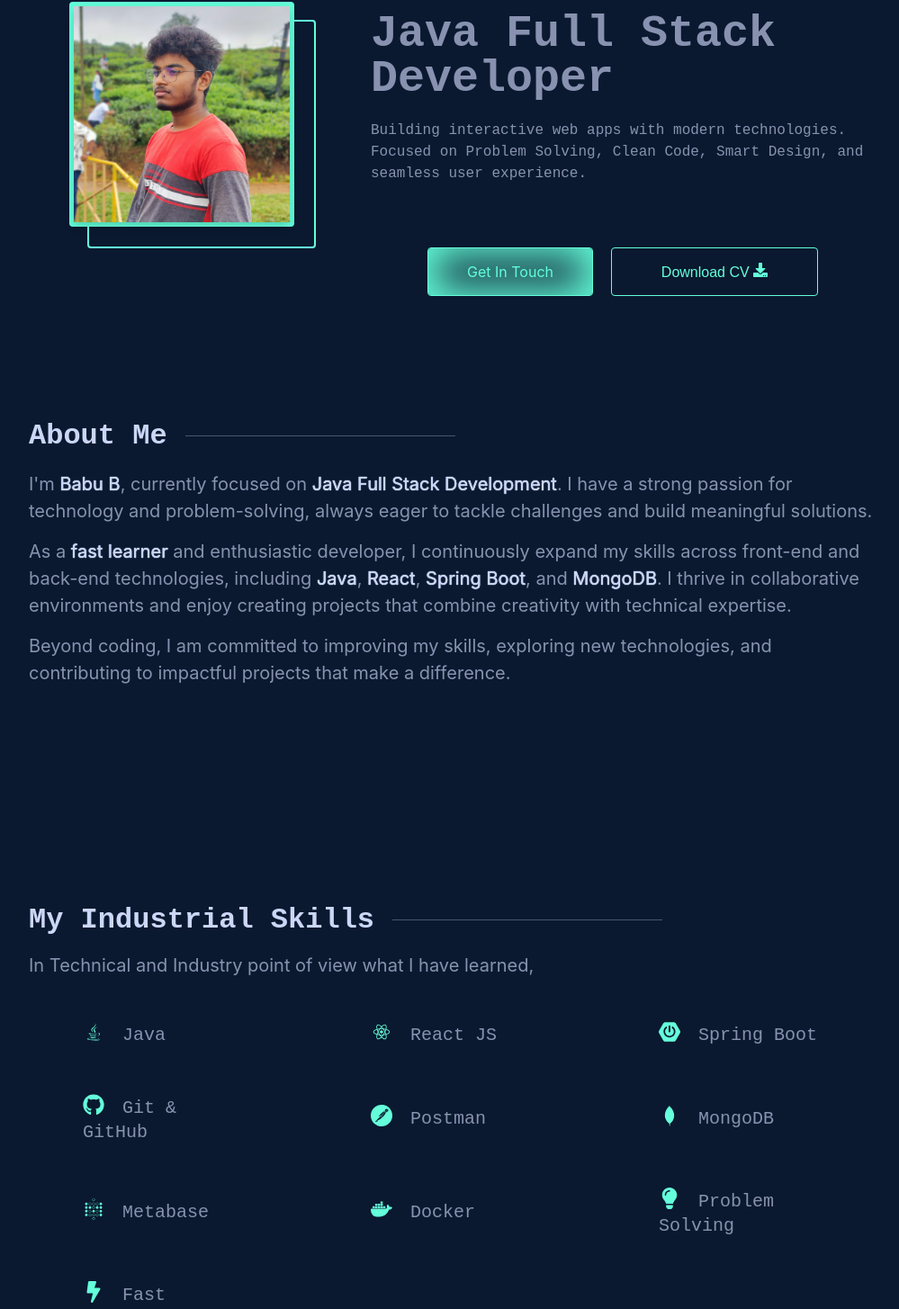
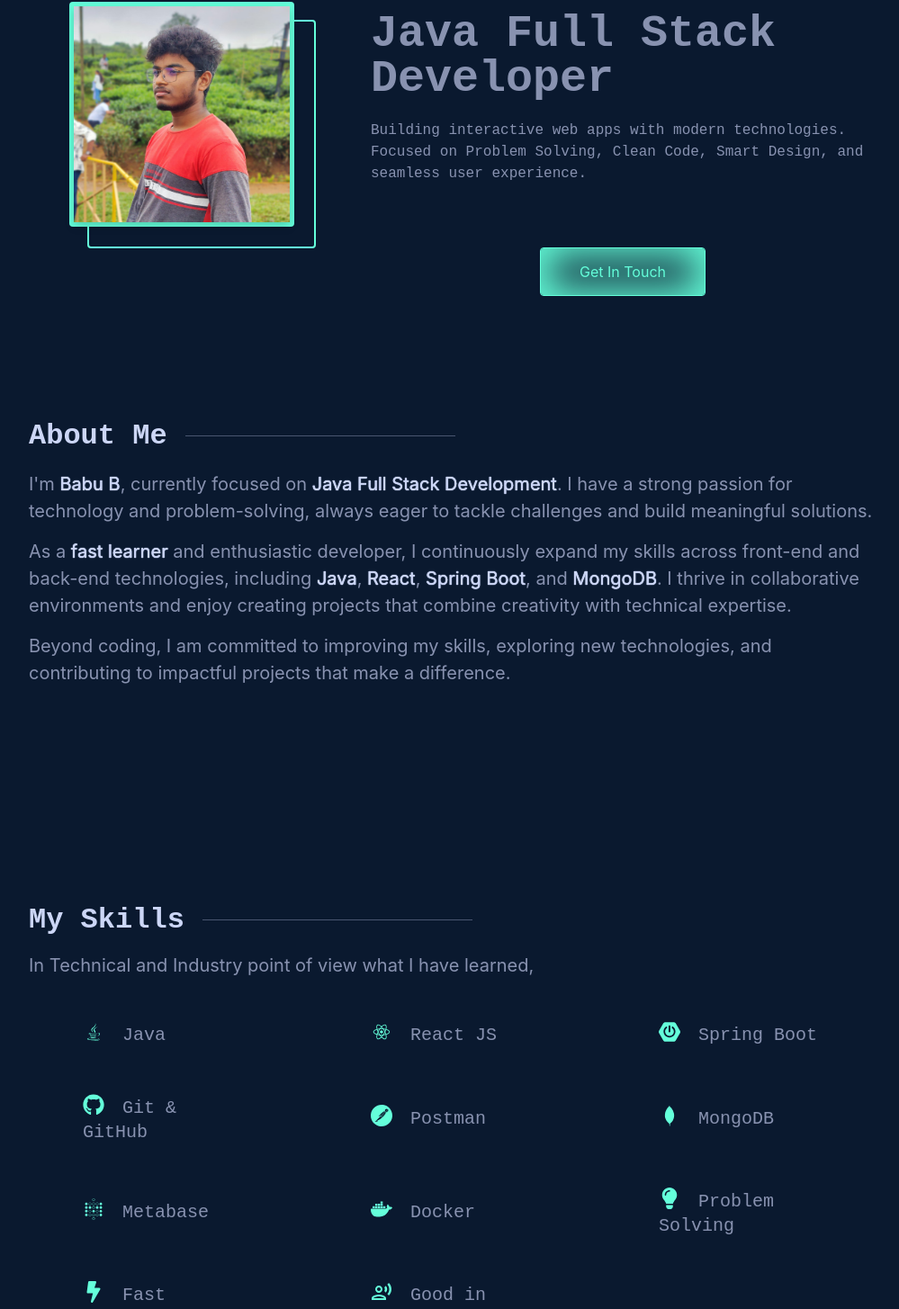
Before and after one commit to Babu16102005/BABU-portfolio, a React (Vite) app: page / in a window 1280 px wide. Shown: the part 195-1650 px from the top of the page at 90% size, without its empty margins (138-1137 px from the left). Built offline with nearby package versions, Linux system fonts and the light colour scheme.

Commit message:
portfolio update

```diff
--- a/src/components/Home/Home.jsx
+++ b/src/components/Home/Home.jsx
@@ -37,7 +37,7 @@ const Home = () => {
             <a className="scroll-button" onClick={() => document.getElementById('contact').scrollIntoView({ behavior: 'smooth' })}>
               <span>Get In Touch</span>
             </a>
-            <button className="download-btn">
+            {/* <button className="download-btn">
               <a
                 className="download-link"
                 href=""
@@ -46,7 +46,7 @@ const Home = () => {
                 rel="noopener noreferrer"
               />
                 Download CV <FaDownload />
-            </button>
+            </button> */}
           </div>
         </div>
       </div>
--- a/src/components/Skills/Skills.css
+++ b/src/components/Skills/Skills.css
@@ -89,6 +89,7 @@
 .skills-section.visible .skills-list li:nth-child(8) { transition-delay: 1.3s; }
 .skills-section.visible .skills-list li:nth-child(9) { transition-delay: 1.4s; }
 .skills-section.visible .skills-list li:nth-child(10) { transition-delay: 1.5s; }
+.skills-section.visible .skills-list li:nth-child(11) { transition-delay: 1.6s; }
 
 @media (max-width: 580px) {
   .skills-list {
--- a/src/components/Skills/Skills.jsx
+++ b/src/components/Skills/Skills.jsx
@@ -1,8 +1,9 @@
 import React, { useEffect, useRef, useState } from 'react';
 import './Skills.css';
 import { DiJava, DiReact, DiMongodb } from 'react-icons/di';
-import { FaBolt, FaLightbulb, FaGithub } from 'react-icons/fa';
+import { FaBolt, FaLightbulb, FaGithub  } from 'react-icons/fa';
 import { SiSpringboot, SiPostman, SiMetabase,SiDocker} from 'react-icons/si';
+import { MdOutlineRecordVoiceOver } from "react-icons/md";
 
 const Skills = () => {
   const skillsRef = useRef(null);
@@ -32,7 +33,7 @@ const Skills = () => {
       ref={skillsRef}
       className={`skills-section ${isVisible ? 'visible' : ''}`}
     >
-      <h2 className="section-title">My Industrial Skills</h2>
+      <h2 className="section-title">My Skills</h2>
       <p>In Technical and Industry point of view what I have learned,</p>
 
       <ul className="skills-list">
@@ -44,8 +45,10 @@ const Skills = () => {
         <li><span className="icon"><DiMongodb /></span> MongoDB</li>
         <li><span className="icon"><SiMetabase /></span> Metabase</li>
         <li><span className="icon"><SiDocker /></span> Docker</li>
+        {/* <li><span className="icon"><SiMicrosoft /></span> MS Office</li> */}
         <li><span className="icon"><FaLightbulb /></span> Problem Solving</li>
         <li><span className="icon"><FaBolt /></span> Fast Learner</li>
+        <li><span className="icon"><MdOutlineRecordVoiceOver  /></span> Good in communication</li>
       </ul>
     </section>
   );
```
Also changed, not shown: 6 other files (tests, documents, lock files or other folders).
